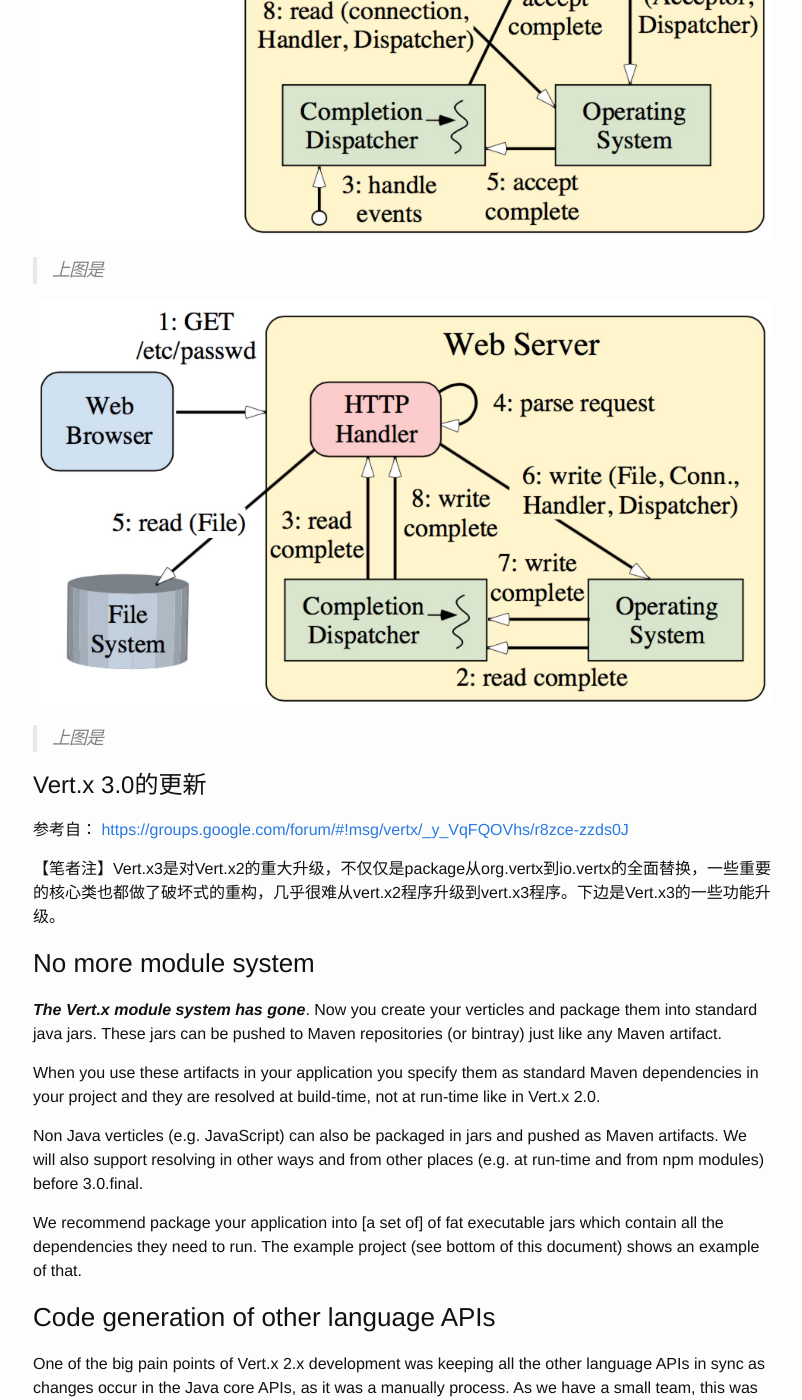
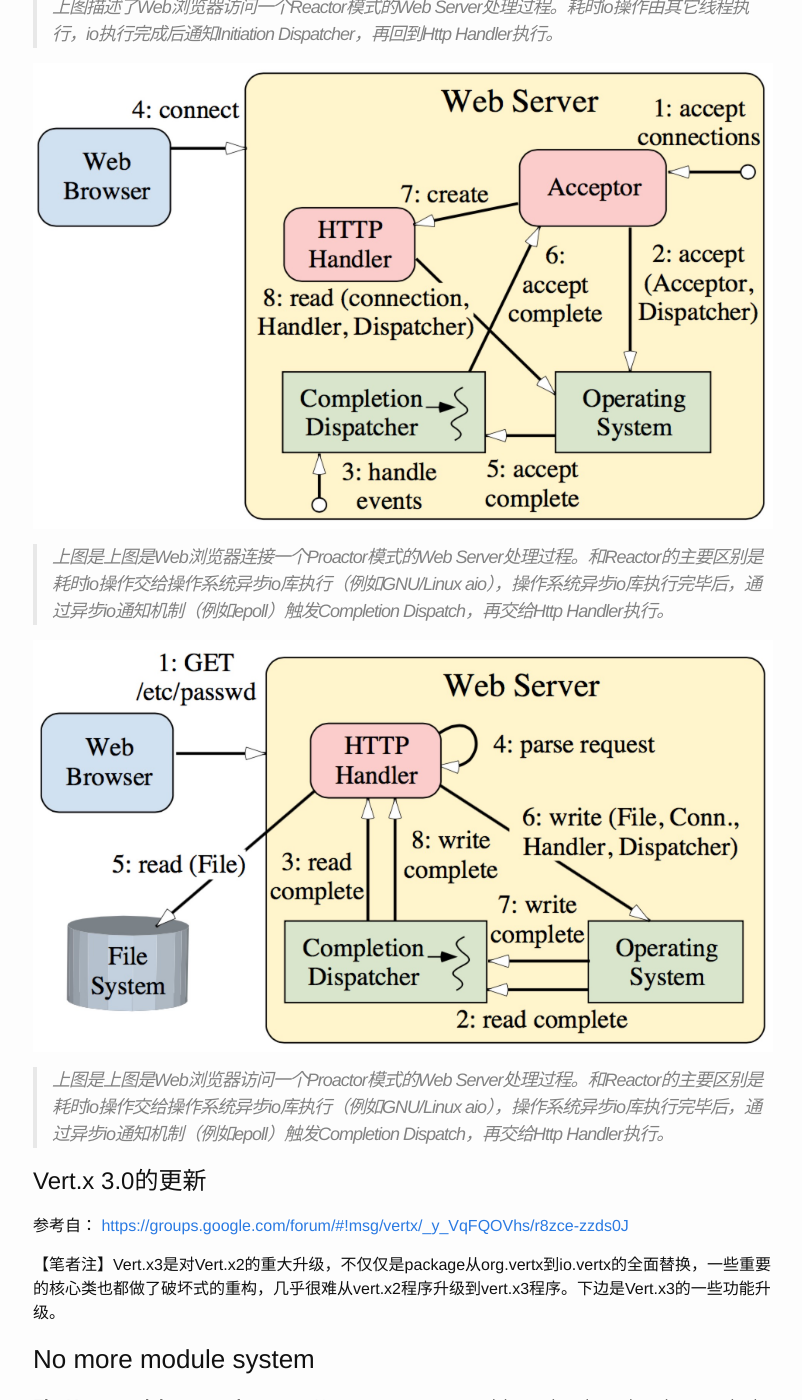
Before and after one commit to vertxer/vertxer.github.io, a Jekyll site: the page built from _posts/2015-05-09-vertx3-introduction.markdown, in a window 1280 px wide and 1400 px high, scrolled down 3381 px. Shown: the whole window, without its empty margins (237-1039 px from the left). Built offline with Jekyll 4.4.1, drawn with Linux system fonts in a browser that asks for light colours; some of the changed text lies outside the part shown.

Commit message:
add image

```diff
--- a/_posts/2015-05-09-vertx3-introduction.markdown
+++ b/_posts/2015-05-09-vertx3-introduction.markdown
@@ -26,23 +26,23 @@
 
 考古了一下Reactor模式，其理论最早由Washington University的Douglas C. Schmidt教授在1995年提出，在这片论文中完整了做了介绍：[Proactor - An Object Behavioral Pattern for Demultiplexing and Dispatching Handlers for Asynchronous Events](http://www.cs.wustl.edu/~schmidt/PDF/proactor.pdf) 。下边对其关键原理部分展开分析：
 
-![Figure 1: Typical Web Server Communication Software Architecture](http://vertxer.org/images/Figure 1- Typical Web Server Communication Software Ar- chitecture.jpg)
+![Figure 1: Typical Web Server Communication Software Architecture](http://vertxer.org/images/Figure 1- Typical Web Server Communication Software Architect.jpg)
 >上图描述了一个经典Web Server在收到Web浏览器请求后的处理过程。
 
 ![Figure 2: Multi-threaded Web Server Architecture](http://vertxer.org/images/Figure 2- Multi-threaded Web Server Architecture.jpg)
 >上图描述了一个经典Web Server使用多线程模型，并发处理来自多个Web浏览器的请求。
 
 ![Figure 3: Client Connects to Reactive Web Server](http://vertxer.org/images/Figure 3- Client Connects to Reactive Web Server.jpg)
->上图是新的异步Web Server，利用了Initiation Dispatcher组件，把耗时的io操作从主线程Http Handler中解耦出去。这样主线程
+>上图描述了Web浏览器连接到一个Reactor模式的Web Server处理过程。利用了Initiation Dispatcher组件，把耗时的io操作事件注册到Initiation Dispatcher组件。
 
 ![Figure 4: Client Sends HTTP Request to Reactive Web Server](http://vertxer.org/images/Figure 4- Client Sends HTTP Request to Reactive Web Server.jpg)
->上图是
+>上图描述了Web浏览器访问一个Reactor模式的Web Server处理过程。耗时io操作由其它线程执行，io执行完成后通知Initiation Dispatcher，再回到Http Handler执行。
 
 ![Figure 5: Client connects to a Proactor-based Web Server](http://vertxer.org/images/Figure 5- Client connects to a Proactor-based Web Server.jpg)
->上图是
+>上图是上图是Web浏览器连接一个Proactor模式的Web Server处理过程。和Reactor的主要区别是耗时io操作交给操作系统异步io库执行（例如GNU/Linux aio），操作系统异步io库执行完毕后，通过异步io通知机制（例如epoll）触发Completion Dispatch，再交给Http Handler执行。
 
 ![Figure 6: Client Sends requests to a Proactor-based Web Server](http://vertxer.org/images/Figure 6- Client Sends requests to a Proactor-based Web Server.jpg)
->上图是
+>上图是上图是Web浏览器访问一个Proactor模式的Web Server处理过程。和Reactor的主要区别是耗时io操作交给操作系统异步io库执行（例如GNU/Linux aio），操作系统异步io库执行完毕后，通过异步io通知机制（例如epoll）触发Completion Dispatch，再交给Http Handler执行。
 
 
 
```
Also changed, not shown: images/Figure 1- Typical Web Server Communication Software Architect.jpg (renamed from images/Figure 1- Typical Web Server Communication Software Architecture.jpg).
